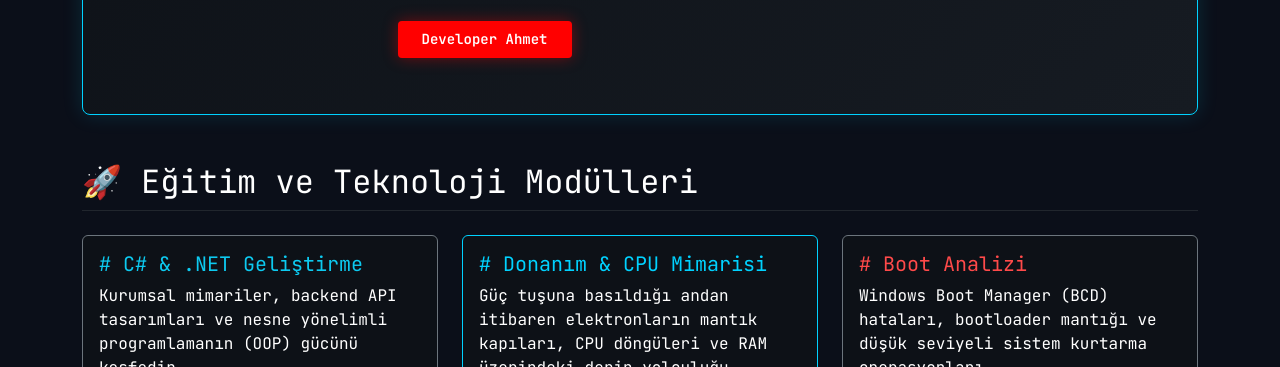
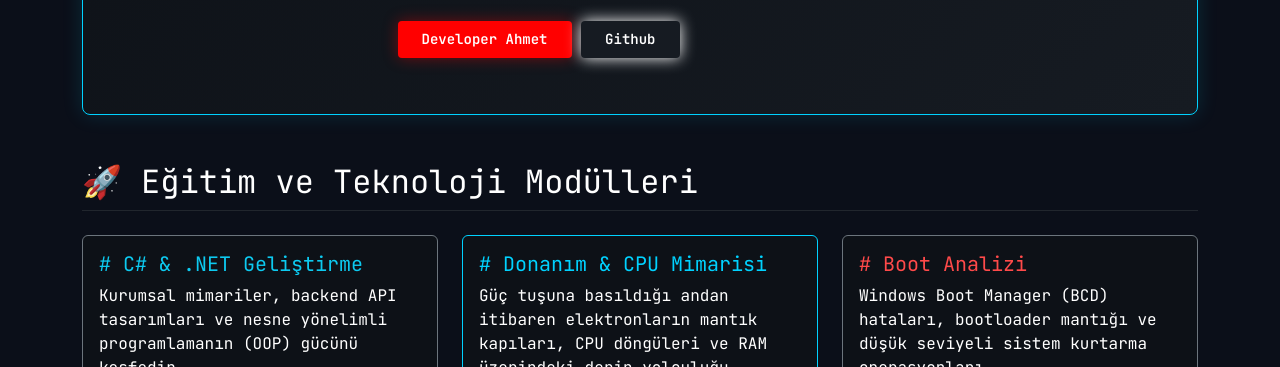
Before and after one commit to ahmetcoder55/static-blog, a plain HTML site: page index.html in a window 1280 px wide. Shown: the part 433-800 px from the top of the page. Drawn offline with nearby package versions, Linux system fonts and the light colour scheme.

Commit message:
Proje yeniden tamamlandi

```diff
--- a/index.html
+++ b/index.html
@@ -46,6 +46,9 @@
                         </p>
                         <a href="https://www.youtube.com/@developerahmet" target="_blank" class="btn btn-danger btn-sm px-4 py-2 fw-bold" style="background-color: #ff0000; border: none; box-shadow: 0 0 15px rgba(255, 0, 0, 0.4); transition: 0.3s;">
                             Developer Ahmet
+                        </a>
+                         <a href="https://github.com/ahmetcoder55" target="_blank" class="btn btn-danger btn-sm px-4 py-2 fw-bold" style="background-color: #161b22; border: none; box-shadow: 0 0 15px white; transition: 0.3s;">
+                          Github
                         </a>
                     </div>
                 </div>
```
Also changed, not shown: developer/certificates.html (+2 -0 lines).
